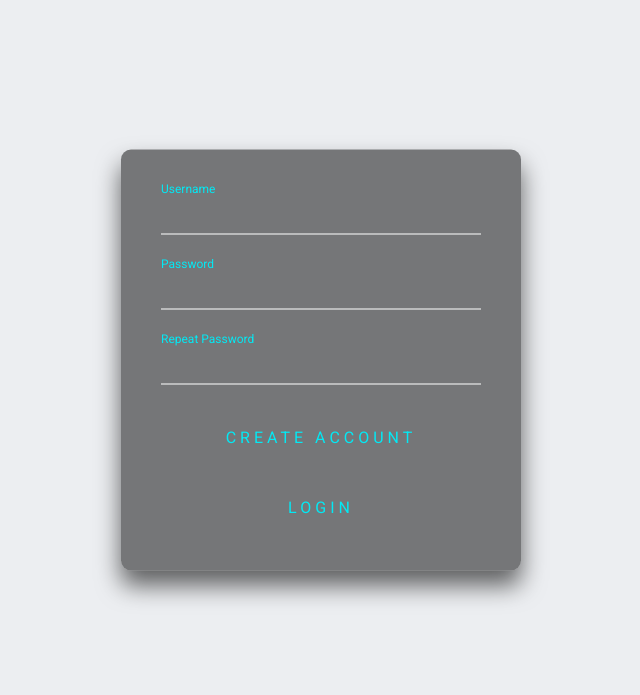
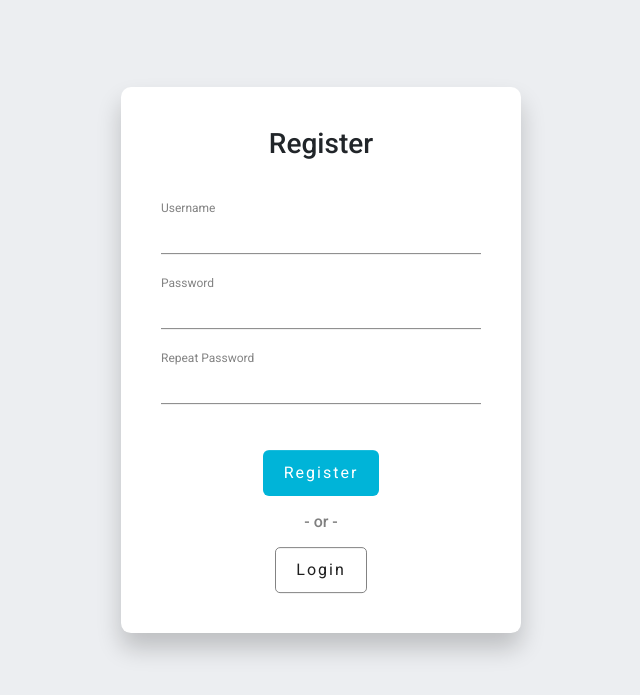
Before and after one commit to datogoglidze/cs50x-intranet, a Python web app: template intranet/front/templates/register.html in a window 1280 px wide. Shown: the part 40-735 px from the top of the page, without its empty margins (319-959 px from the left). Run offline with Jinja, Linux system fonts and the light colour scheme; the template is opened without the code that fills it, so the values that code supplies are empty.

Commit message:
Restyle register page

```diff
--- a/intranet/front/templates/register.html
+++ b/intranet/front/templates/register.html
@@ -8,17 +8,10 @@ main %}
         width: 400px;
         padding: 40px;
         transform: translate(-50%, -50%);
-        background: rgba(0, 0, 0, 0.5);
+        background: rgba(255, 255, 255);
         box-sizing: border-box;
-        box-shadow: 0 15px 25px rgba(0, 0, 0, 0.6);
+        box-shadow: 0 15px 25px rgba(0, 0, 0, 0.2);
         border-radius: 10px;
-    }
-
-    .register-box h2 {
-        margin: 0 0 30px;
-        padding: 0;
-        color: #fff;
-        text-align: center;
     }
 
     .register-box .user-box {
@@ -29,10 +22,10 @@ main %}
         width: 100%;
         padding: 10px 0;
         font-size: 16px;
-        color: #fff;
+        color: #000000;
         margin-bottom: 30px;
         border: none;
-        border-bottom: 1px solid #fff;
+        border-bottom: 1px solid #838383;
         outline: none;
         background: transparent;
     }
@@ -42,7 +35,7 @@ main %}
         left: 0;
         padding: 10px 0;
         font-size: 16px;
-        color: #fff;
+        color: #838383;
         pointer-events: none;
         transition: 0.5s;
     }
@@ -51,7 +44,7 @@ main %}
     .register-box .user-box input:valid ~ label {
         top: -20px;
         left: 0;
-        color: #03e9f4;
+        color: #838383;
         font-size: 12px;
     }
 
@@ -59,37 +52,30 @@ main %}
         position: relative;
         display: inline-block;
         padding: 10px 20px;
-        color: #03e9f4;
+        color: #ffffff;
         font-size: 16px;
         text-decoration: none;
-        text-transform: uppercase;
         overflow: hidden;
-        transition: 0.5s;
-        letter-spacing: 4px;
+        letter-spacing: 2px;
+        background: #00b4d8;
     }
 
     .register-box form a {
         position: relative;
         display: inline-block;
         padding: 10px 20px;
-        color: #03e9f4;
+        color: #1f1f1f;
         font-size: 16px;
         text-decoration: none;
-        text-transform: uppercase;
         overflow: hidden;
-        transition: 0.5s;
-        letter-spacing: 4px;
+        border-radius: 5px;
+        border-color: #838383;
+        letter-spacing: 2px;
     }
 
     .register-box button:hover {
-        background: #03e9f4;
+        background: #0077b6;
         color: #fff;
-        border-radius: 5px;
-        box-shadow:
-            0 0 5px #03e9f4,
-            0 0 25px #03e9f4,
-            0 0 50px #03e9f4,
-            0 0 100px #03e9f4;
     }
 
     .register-box button span {
@@ -98,14 +84,7 @@ main %}
     }
 
     .register-box a:hover {
-        background: #03e9f4;
-        color: #fff;
-        border-radius: 5px;
-        box-shadow:
-            0 0 5px #03e9f4,
-            0 0 25px #03e9f4,
-            0 0 50px #03e9f4,
-            0 0 100px #03e9f4;
+        border-color: #151515;
     }
 
     .register-box a span {
@@ -119,6 +98,7 @@ main %}
 </style>
 
 <div class="register-box">
+    <h3 class="mb-5">Register</h3>
     <form action="/register" method="post">
         <div class="user-box">
             <input autocomplete="off" autofocus type="text" name="username" />
@@ -132,8 +112,9 @@ main %}
             <input type="password" name="confirmation" />
             <label>Repeat Password</label>
         </div>
-        <button class="btn" type="submit">Create Account</button>
-        <a class="btn mt-4" href="/login">Login</a>
+        <button class="btn mb-3 mt-3" type="submit">Register</button>
+        <h6 class="text-black-50">- or -</h6>
+        <a class="btn mt-2" href="/login">Login</a>
     </form>
 </div>
 {% endblock %}
```
